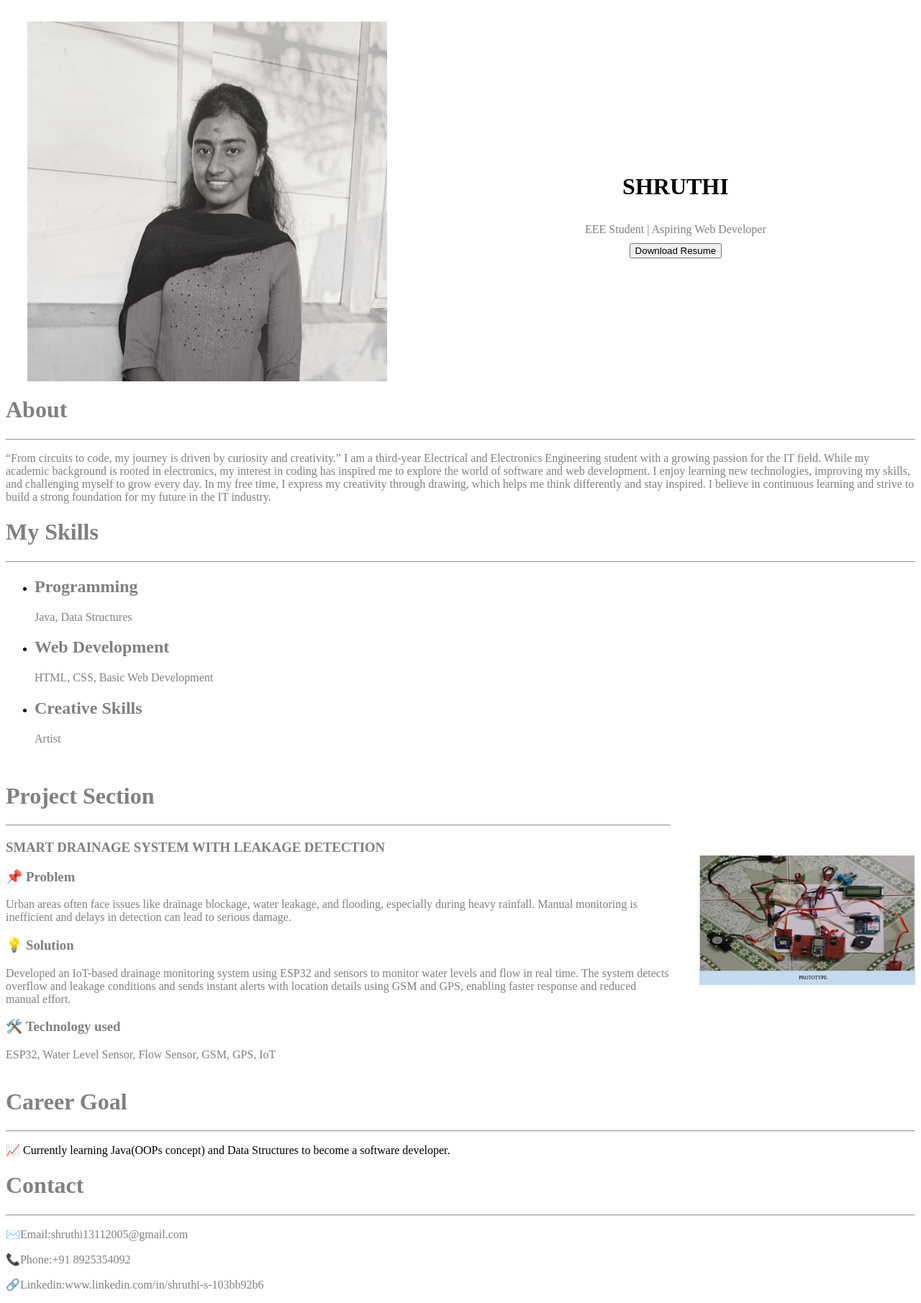
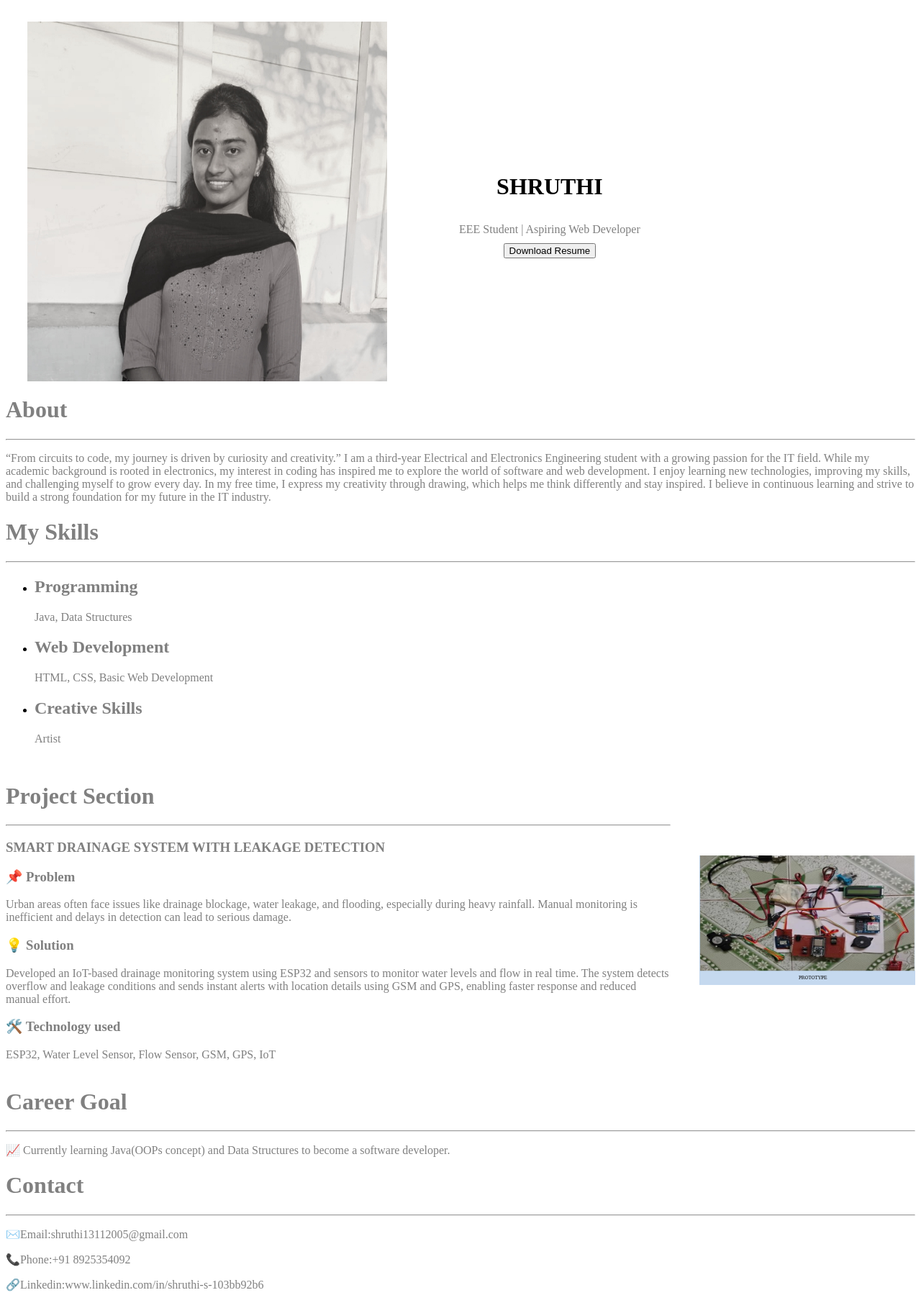
Before and after one commit to Shruthi-Sakthivel/Shruthi-Portfolio, a plain HTML site: page index.html in a window 1280 px wide. Shown: the whole page at 72% size. Drawn offline with Linux system fonts and the light colour scheme.

Commit message:
Update index.html

```diff
--- a/index.html
+++ b/index.html
@@ -9,7 +9,7 @@
                 align-items:center;
                 margin-top:30px;
                 margin-left:30px;
-                gap:275px;
+                gap:100px;
             }
             .profile h1{
                 margin-top:40px;
@@ -86,7 +86,7 @@
             <img src="img/Capture.PNG">
             </div>
             <h1 style="color:gray;">Career Goal</h1><hr>
-            <p>📈 Currently learning Java(OOPs concept) and Data Structures to become a software developer.</p>
+            <p style="color:gray;">📈 Currently learning Java(OOPs concept) and Data Structures to become a software developer.</p>
             <h1 style="color:gray">Contact</h1><hr>
             <p style="color:gray;">✉️Email:shruthi13112005@gmail.com</p>
             <p style="color:gray;">📞Phone:+91 8925354092</p>
```
